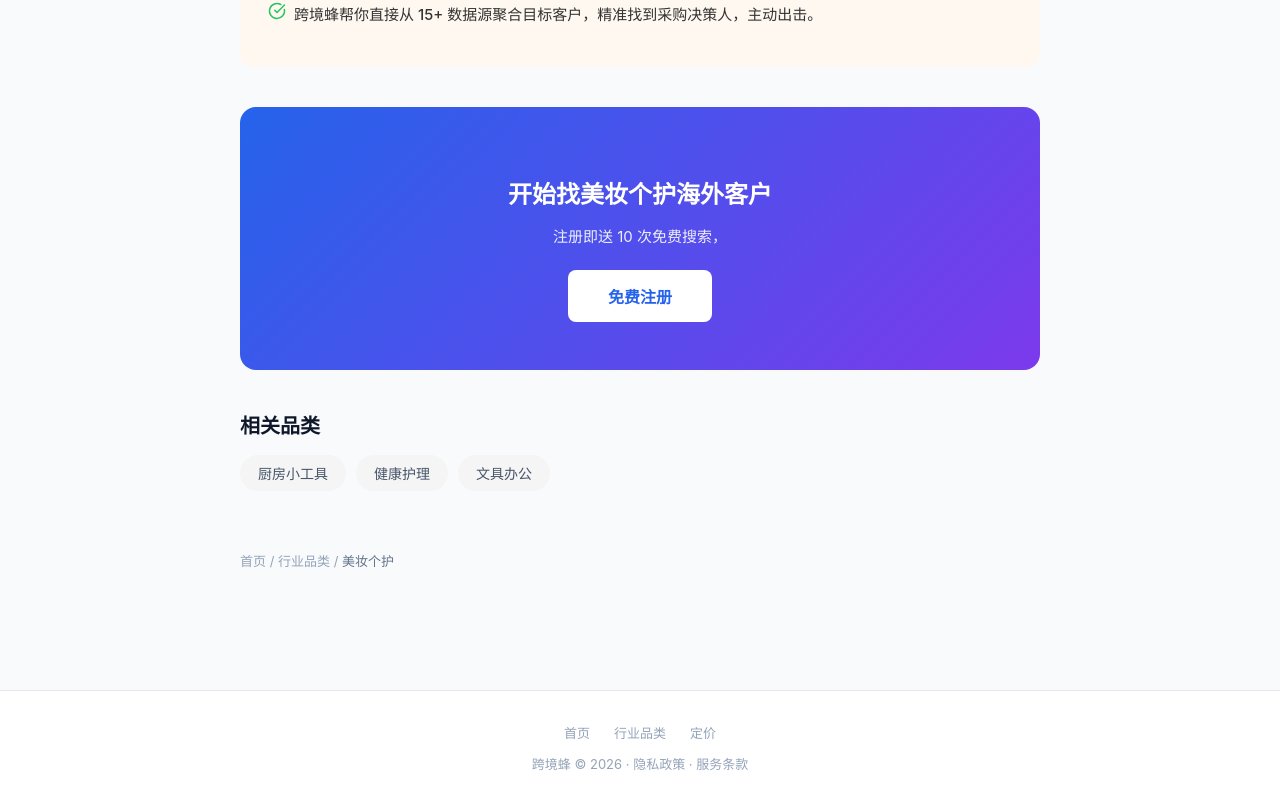
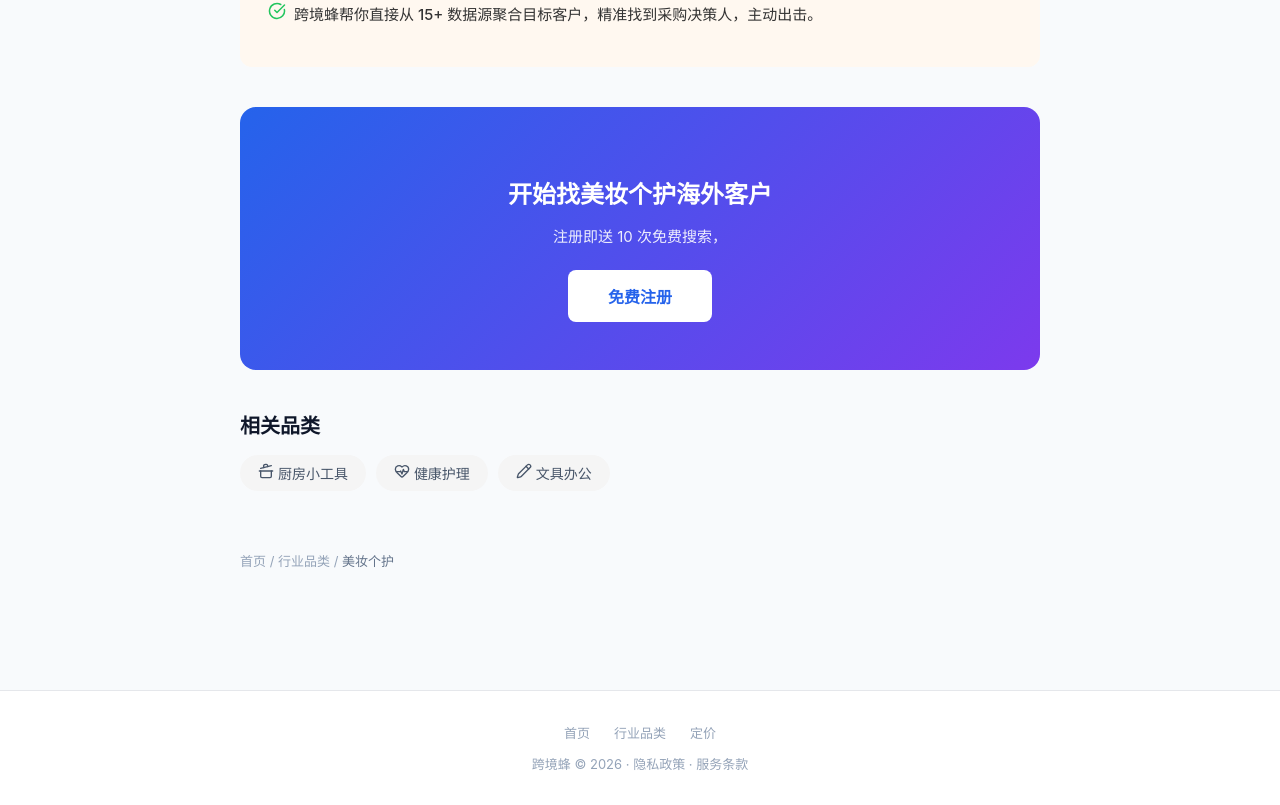
Before and after one commit to 321347/b2b-trade, a Next.js app: page /industries/beauty in a window 1280 px wide. Shown: the part 856-1661 px from the top of the page. Built offline with nearby package versions, Linux system fonts and the light colour scheme.

Commit message:
fix: 相关品类列表 r.icon → IndustryIcon 组件

```diff
--- a/src/app/industries/[slug]/IndustryPageContent.js
+++ b/src/app/industries/[slug]/IndustryPageContent.js
@@ -117,7 +117,7 @@ export default function IndustryPageContent({ slug }) {
             {relatedIndustries.map(r => (
               <Link key={r.slug} href={`/industries/${r.slug}`}
                 style={{ padding: '8px 18px', background: '#f5f5f5', borderRadius: 20, fontSize: 14, color: '#475569', textDecoration: 'none' }}>
-                {r.icon} {r.zh}
+                <IndustryIcon slug={r.slug} size={16} /> {r.zh}
               </Link>
             ))}
           </div>
```
